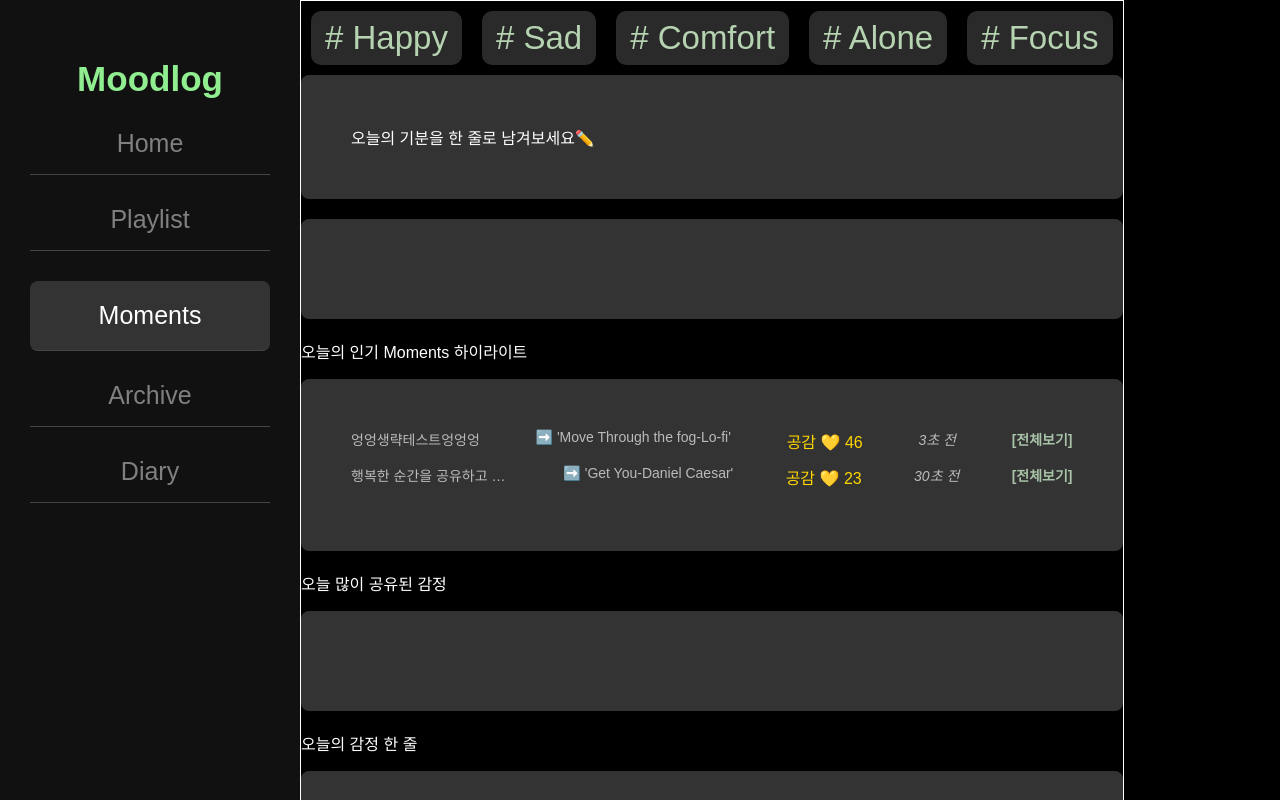
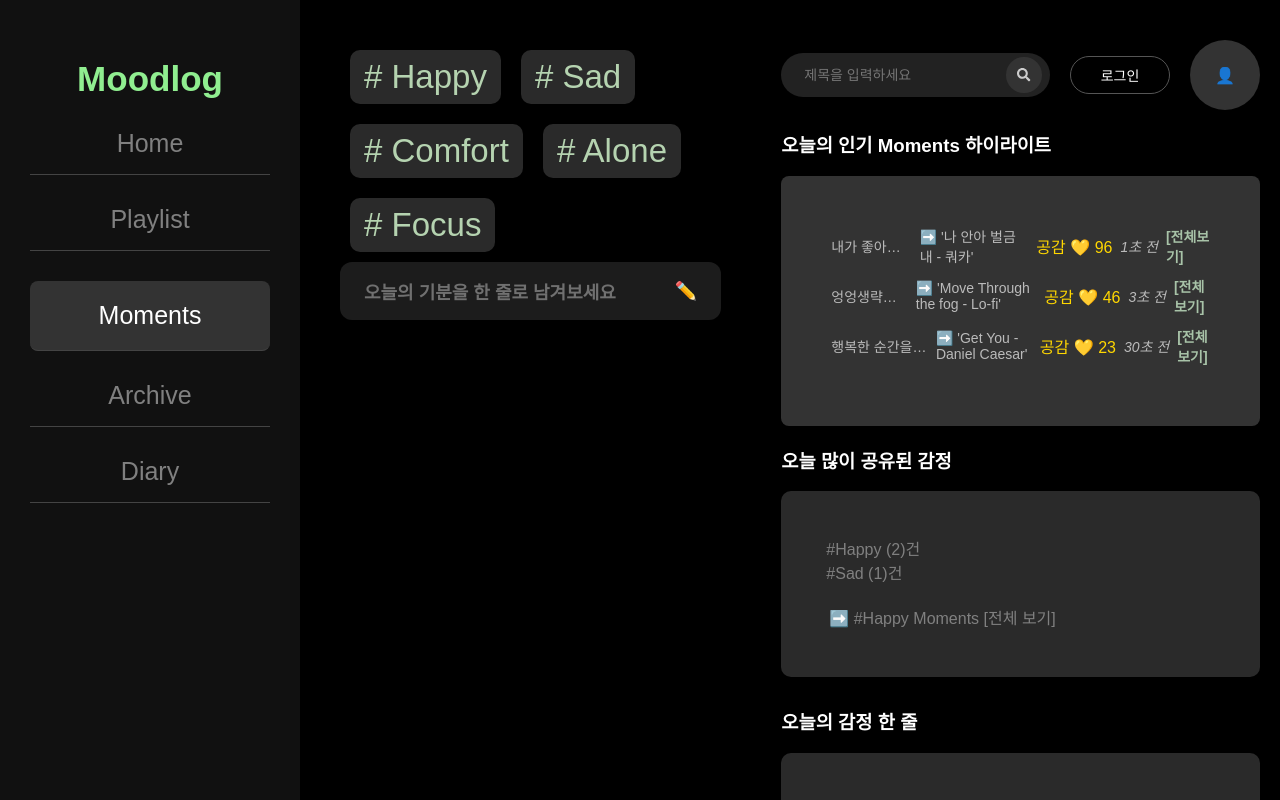
Before and after one commit to jszxro/PK_project_4, a React (Vite) app in the folder app/react-app/moodlog/: page /moments in a window 1280 px wide. Shown: the top 800 px of the page. Built offline with nearby package versions, Linux system fonts and the light colour scheme.

Commit message:
0715 오전 작업

```diff
--- a/app/react-app/moodlog/src/assets/css/MomentsPage.module.css
+++ b/app/react-app/moodlog/src/assets/css/MomentsPage.module.css
@@ -5,7 +5,9 @@
   border-radius: 12px;
   font-size: 18px;
   font-weight: bold;
-  text-align: center;
+  display: flex;
+  justify-content: space-between;
+  align-items: center;
   transition: background 0.2s ease;
   box-shadow: 0 0 10px rgba(0, 0, 0, 0.4);
 }
@@ -38,14 +40,18 @@
   border-radius: 10px;
   padding: 40px;
   margin-bottom: 30px;
-  color: white;
+  color: #bbb;
   box-shadow: 0 2px 5px rgba(0, 0, 0, 0.6);
+  min-height: 60px; /* 필요 시 원하는 높이로 조정 */
+
+
 }
 
 .momentMeta {
   display: flex;
-  justify-content: space-between;
-  margin-bottom: 12px;
+  gap: 8px;
+  align-items: center;
+  margin-bottom: 10px;
   font-size: 14px;
   color: #bbb;
 }
@@ -60,6 +66,8 @@
 
 .momentTime {
   font-style: italic;
+  text-align: center;
+  white-space: nowrap;
 }
 
 .momentThumbnail {
@@ -75,11 +83,11 @@
 }
 
 .momentContentTitle{
-  display: inline-block;      /* 또는 block */
-  max-width: 160px;           /* 너비 지정 필수! 글자 수에 맞춰 조정 */
-  white-space: nowrap;        /* 줄 바꿈 안함 */
-  overflow: hidden;           /* 넘치는 텍스트 숨김 */
-  text-overflow: ellipsis;    /* ...으로 표시 */
+  display: inline-block;
+  max-width: 160px;
+  white-space: nowrap;
+  overflow: hidden;
+  text-overflow: ellipsis;
 }
 .momentContent {
   font-size: 16px;
@@ -87,7 +95,26 @@
 }
 
 .momentLikes {
-  text-align: right;
+  text-align: center;
   font-size: 16px;
   color: #ffd700;
+  white-space: nowrap;
 }
+
+.tagRanking{
+  color: #808080;
+  padding: 5px;
+}
+
+.textButton {
+  all: unset; /* 모든 기본 버튼 스타일 제거 */
+  color: #808080;
+  padding: 8px;
+  cursor: pointer;
+  display: inline-block;
+  margin-top: 8px;
+}
+
+.textButton:hover {
+  text-decoration: underline;
+}
--- a/app/react-app/moodlog/src/pages/MomentsPage.jsx
+++ b/app/react-app/moodlog/src/pages/MomentsPage.jsx
@@ -5,22 +5,24 @@ import React, { useState } from 'react';
 import { useNavigate, useLocation } from 'react-router-dom';
 import { FaSearch } from 'react-icons/fa';
 import LoginModal from '../components/LoginModal'; // 로그인 모달
-import FeelingCommentModal from '../components/FeelingCommentModal'; // 한줄 기분 모달
+import FeelingCommentModal from '../components/FeelingCommentModal'; // 한 줄 기분 모달
 import PostDetailModal from '../components/PostDetailModal'; // 게시글 상세 페이지 모달
 
 const MomentsPage = () => {
   const navigate = useNavigate();
   const location = useLocation();
-  // 유튜브 URL, 썸네일만 해당
+  // 감정 태그 리스트
+  const tagList = ["Happy", "Sad", "Comfort", "Alone", "Focus"];
+
+  // 유튜브 URL , 썸네일만 해당
   const url = "https://www.youtube.com/watch?v=ffjjhRSd7Cw"
 
-  const [showModal, setShowModal] = useState(false);
-  const[isModalOpen,setIsModalOpen] = useState(false);
-  const[feelingText,setFeelingText] = useState('');
-  const[selectedTag,setSelectedTag] = useState(''); // 선택된 감정 태그
-  const [selectedPost, setSelectedPost] = useState(null);  // 어떤 게시글 눌렀는지
-  const [isDetailModalOpen, setIsDetailModalOpen] = useState(false);  // 상세 게시글 모달 열림 여부
-
+  const [showModal, setShowModal] = useState(false); // 로그인 모달
+  const [isModalOpen, setIsModalOpen] = useState(false);  // 감정 한 줄 모달
+  const [feelingText, setFeelingText] = useState(''); // 감정 한 줄 내용
+  const [selectedTag, setSelectedTag] = useState(''); // 선택된 감정 태그
+  const [selectedPost, setSelectedPost] = useState(null); // 어떤 게시글 눌렀는지
+  const [isDetailModalOpen, setIsDetailModalOpen] = useState(false); // 상세 게시글 모달 열림 여부
 
   // 게시글 (예시)
   const posts = [
@@ -28,10 +30,10 @@ const MomentsPage = () => {
       id: 1,
       author: "매운 하리보",
       tag: "Happy",
-      content_title:"행복한 순간을 공유하고 싶어요",
+      content_title: "행복한 순간을 공유하고 싶어요",
       content: "같이 노래 들어요 힘이 남",
-      song_title:"Get You",
-      singer:"Daniel Caesar",
+      song_title: "Get You",
+      singer: "Daniel Caesar",
       url: "https://www.youtube.com/watch?v=ffjjhRSd7Cw",
       thumbnail: "https://img.youtube.com/vi/ffjjhRSd7Cw/hqdefault.jpg",
       likes: 23,
@@ -41,50 +43,60 @@ const MomentsPage = () => {
       id: 2,
       author: "안매운 하리보",
       tag: "Sad",
-      content_title:"엉엉생략테스트엉엉엉",
+      content_title: "엉엉생략테스트엉엉엉",
       content: "같이 노래 들어요 슬픔",
-      song_title:"Move Through the fog",
-      singer:"Lo-fi",
+      song_title: "Move Through the fog",
+      singer: "Lo-fi",
       url: "https://www.youtube.com/watch?v=C5V_3r5NI88",
       thumbnail: "https://img.youtube.com/vi/C5V_3r5NI88/hqdefault.jpg",
       likes: 46,
       time: "3초 전"
+    },
+    {
+      id: 3,
+      author: "짱매운 하리보",
+      tag: "Happy",
+      content_title: "내가 좋아하는 노래",
+      content: "같이 노래 들어봅시다 행복임",
+      song_title: "나 안아 벌금내",
+      singer: "쿼카",
+      url: "https://www.youtube.com/watch?v=FepuXV72_hQ",
+      thumbnail: "https://img.youtube.com/vi/FepuXV72_hQ/hqdefault.jpg",
+      likes: 96,
+      time: "1초 전"
     }
-    // 추가 게시글
   ];
 
   // 선택된 태그만 필터링
-  const filteredPosts = selectedTag ? posts.filter((post) => post.tag === selectedTag) : [];
+  const filteredPosts = selectedTag ? posts.filter(post => post.tag === selectedTag) : [];
 
   // 오늘의 인기 Moments 하이라이트 (인기순(likes) 포스트 출력)
-  const sortedByLikes = [...posts]
-    .sort((a,b) => b.likes - a.likes)
-    .slice(0,3); // 상위 3개만 보여줌
+  const sortedByLikes = [...posts].sort((a, b) => b.likes - a.likes).slice(0, 3);
 
-  // 유튜브 영상 ID 추출 함수
-  const getYouTubeVideoId = (url) => {
-    const urlObj = new URL(url);
-    return urlObj.searchParams.get("v");
-  };
+   // 오늘 많이 공유된 감정 (해쉬태그 인기순위)
+  const tagCounts = posts.reduce((acc, post) => {
+    if (tagList.includes(post.tag)) {
+      acc[post.tag] = (acc[post.tag] || 0) + 1;
+    }
+    return acc;
+  }, {});
 
-  const videoId = getYouTubeVideoId(url);
-  const thumbnailUrl = `https://img.youtube.com/vi/${videoId}/hqdefault.jpg`;
+  const sortedTags = Object.entries(tagCounts)
+    .sort((a, b) => b[1] - a[1])
+    .map(([tag, count]) => ({ tag, count }));
 
+  const topTag = sortedTags.length > 0 ? sortedTags[0].tag : null;
 
    // 오늘의 기분 한 줄 함수
-  const handleFeelingSubmit =(text)=>{
+  const handleFeelingSubmit = (text) => {
     setFeelingText(text);
     setIsModalOpen(false);
-    // 서버 전송 코드 여기에 추가 가능
   }
 
   return (
     <div className="layout">
-      {/* 좌측 사이드바 */}
       <div className="sidebar">
-        <h2 className="logo" onClick={() => navigate('/')} style={{ cursor: 'pointer' }}>
-          Moodlog
-        </h2>
+        <h2 className="logo" onClick={() => navigate('/')} style={{ cursor: 'pointer' }}>Moodlog</h2>
         <ul className="nav">
           <li onClick={() => navigate('/')} className={location.pathname === '/' ? 'active' : ''}>Home</li>
           <li onClick={() => navigate('/playlist')} className={location.pathname === '/playlist' ? 'active' : ''}>Playlist</li>
@@ -94,74 +106,72 @@ const MomentsPage = () => {
         </ul>
       </div>
 
-      {/* 중앙 + 우측 wrapper */}
-      <div className="main-wrapper">
-        {/* 중앙 본문 */}
-        <div className="page-container" style={{border:'1px solid white'}}>
+      <div className="main-wrapper" style={{ display: 'flex', flex: 1 }}>
+        {/* 왼쪽 영역 */}
+        <div className="moments-left" style={{ flex: 2, padding: '40px' }}>
           <div className="tags">
-              <button className="tag-btn" onClick={() => setSelectedTag("Happy")}># Happy</button>
-              <button className="tag-btn" onClick={() => setSelectedTag("Sad")}># Sad</button>
-              <button className="tag-btn" onClick={() => setSelectedTag("Comfort")}># Comfort</button>
-              <button className="tag-btn" onClick={() => setSelectedTag("Alone")}># Alone</button>
-              <button className="tag-btn" onClick={() => setSelectedTag("Focus")}># Focus</button>
+            {tagList.map(tag => (
+              <button key={tag} className="tag-btn" onClick={() => setSelectedTag(tag)}># {tag}</button>
+            ))}
           </div>
-          <div className="moment-card">
-          <div
-          className={styles.commenttFeeling}
-          onClick={()=>setIsModalOpen(true)} style={{cursor:'pointer'}}
-          >
-            오늘의 기분을 한 줄로 남겨보세요✏️
+
+          <div>
+            <div className={styles.commentFeeling} onClick={() => setIsModalOpen(true)} style={{ cursor: 'pointer' }}>
+              <span>오늘의 기분을 한 줄로 남겨보세요</span>
+              <span>✏️</span>
             </div>
             <FeelingCommentModal
               isOpen={isModalOpen}
-            onClose={()=>setIsModalOpen(false)}
+              onClose={() => setIsModalOpen(false)}
               onSubmit={handleFeelingSubmit}
             />
           </div>
 
-          <div className="moments-section">
-            <div className="moment-card">
-
-            {/* 해당 태그 포스트 */}
-            {selectedTag &&
+          {selectedTag && (
+            <>
               <div className={styles.momentHeader}>
                 <p className={styles.momentCount}>#{selectedTag} Moments({filteredPosts.length})</p>
                 <p className={styles.sortLabel}>최신순</p>
-            </div>}
-
-              {filteredPosts.map((post) => (
-                <div key={post.id} className={styles.momentCard} >
+              </div>
+              <div className="moment-card">
+                {filteredPosts.map(post => (
+                  <div key={post.id} className={styles.momentCard}>
                     <div className={styles.momentMeta}>
                       <span className={styles.momentAuthor}>작성자: {post.author}</span>
                       <span className={styles.momentTag}>#{post.tag}</span>
                       <span className={styles.momentTime}>{post.time}</span>
                     </div>
-
-                  <img
-                    className={styles.momentThumbnail}
-                    src={post.thumbnail}
-                    alt="유튜브 썸네일"
-                  />
+                    <img className={styles.momentThumbnail} src={post.thumbnail} alt="유튜브 썸네일" />
                     <div className={styles.momentLink}>
-                    🔗 <a href={post.url} target="_blank" rel="noopener noreferrer">
-                      {post.url.slice(0, 50)}...
-                    </a>
+                      🔗 <a href={post.url} target="_blank" rel="noopener noreferrer">{post.url.slice(0, 50)}...</a>
                     </div>
                     <p className={styles.momentContent}>{post.content}</p>
                     <div className={styles.momentLikes}>💛 {post.likes}</div>
                   </div>
                 ))}
-
+              </div>
+            </>
+          )}
         </div>
 
-            <p>오늘의 인기 Moments 하이라이트</p>
+        {/* 오른쪽 영역 */}
+        <div className="moments-right" style={{ flex: 1, padding: '40px 20px' }}>
+          <div className="top-bar">
+            <div className="search-container">
+              <input type="text" className="search-input" placeholder="제목을 입력하세요" />
+              <button className="search-btn"><FaSearch /></button>
+            </div>
+            <button className="login-btn" onClick={() => setShowModal(true)}>로그인</button>
+            <div className="profile">👤</div>
+          </div>
+
+          <h3>오늘의 인기 Moments 하이라이트</h3>
           <div className="moment-card">
-                {sortedByLikes.map((post) => (
-                <div key={post.id}>
-                  <div className={styles.momentMeta}>
-                    <span className={styles.momentContentTitle}>{post.content_title} </span>
-                    <span>➡️ '{post.song_title}-{post.singer}'</span>
-                    <span className={styles.momentLikes}>공감 💛 {post.likes} </span>
+            {sortedByLikes.map(post => (
+              <div key={post.id} className={styles.momentMeta}>
+                <span className={styles.momentContentTitle}>{post.content_title}</span>
+                <span>➡️ '{post.song_title} - {post.singer}'</span>
+                <span className={styles.momentLikes}>공감 💛 {post.likes}</span>
                 <span className={styles.momentTime}>{post.time}</span>
                 <span
                   className={styles.momentShowAll}
@@ -170,53 +180,46 @@ const MomentsPage = () => {
                     setIsDetailModalOpen(true);
                   }}
                   style={{ cursor: 'pointer', color: '#A8C3A8', fontWeight: 'bold' }}
-                    >
-                      [전체보기]
-                    </span>
+                >[전체보기]</span>
               </div>
+            ))}
+
           </div>
+
+          <h3>오늘 많이 공유된 감정</h3>
+          <div className={styles.momentCard}>
+            <div className={styles.tagRanking}>
+              {sortedTags.map(({ tag, count }) => (
+                <div key={tag}>#{tag} ({count})건</div>
               ))}
             </div>
 
-            <p>오늘 많이 공유된 감정</p>
-            <div className="moment-card">
+             {/* 가장 많이 나온 태그 Moments 보기 버튼 */}
+             {topTag && (
+              <button
+                className={styles.textButton}
+                onClick={() => setSelectedTag(topTag)}
+              >
+               ➡️ #{topTag} Moments [전체 보기]
+              </button>
+            )}
 
           </div>
 
-            <p>오늘의 감정 한 줄 </p>
-            <div className="moment-card">
-               {feelingText && <p>{feelingText}</p>}
-            </div>
-
-          </div>
-
-        </div>
-
-        {/* 우측 상단 영역 */}
-        <div className="right-panel">
-          <div className="top-bar">
-            <div className="search-container">
-              <input
-                type="text"
-                className="search-input"
-                placeholder="제목을 입력하세요"
-              />
-              <button className="search-btn">
-                <FaSearch />
-              </button>
-            </div>
-            <button className="login-btn" onClick={() => setShowModal(true)}>로그인</button>
-            <div className="profile">👤</div>
+          <h3>오늘의 감정 한 줄</h3>
+          <div className={styles.momentCard}>
+            <p>{feelingText || '아직 기록된 감정이 없어요 😶'}</p>
+            {/* {feelingText && <p>{feelingText}</p>} */}
           </div>
         </div>
       </div>
 
       {/* 로그인 모달 */}
       {showModal && <LoginModal onClose={() => setShowModal(false)} />}
-
        {/* 상세페이지 모달 */}
       {isDetailModalOpen && selectedPost && (
-      <PostDetailModal post={selectedPost} onClose={() => setIsDetailModalOpen(false)} />)}
+        <PostDetailModal post={selectedPost} onClose={() => setIsDetailModalOpen(false)} />
+      )}
     </div>
   );
 };
```
Lines whose indentation alone changed are shown as unchanged.
